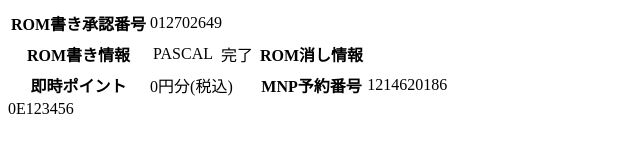
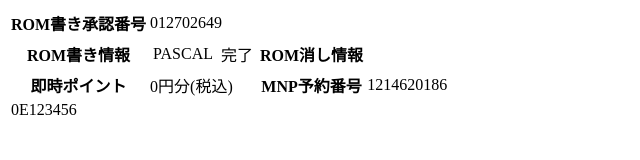
Before and after one commit to y-iinuma/dev, a plain HTML site: page detail.html in a window 1280 px wide. Shown: the full height of the page, 0-640 px from the left. Drawn offline with Linux system fonts and the light colour scheme.

Commit message:
Update detail.html

```diff
--- a/detail.html
+++ b/detail.html
@@ -24,8 +24,9 @@
 <TD class=ta-right><SPAN class="empty-td number-text"><LABEL id=sokuji-point>0円分(税込)</LABEL> </SPAN></TD>
 <TH>MNP予約番号</TH>
 <TD><SPAN class=empty-td>1214620186</SPAN></TD></TR>
+      <TR><TD id=kyaku-cd>0E123456</TD></TR>
     </TABLE>
-    </TD><TD id=kyaku-cd>0E123456</TD></TR></TABLE>
+    </TD></TR></TABLE>
 
   </body>
 </html>
```
